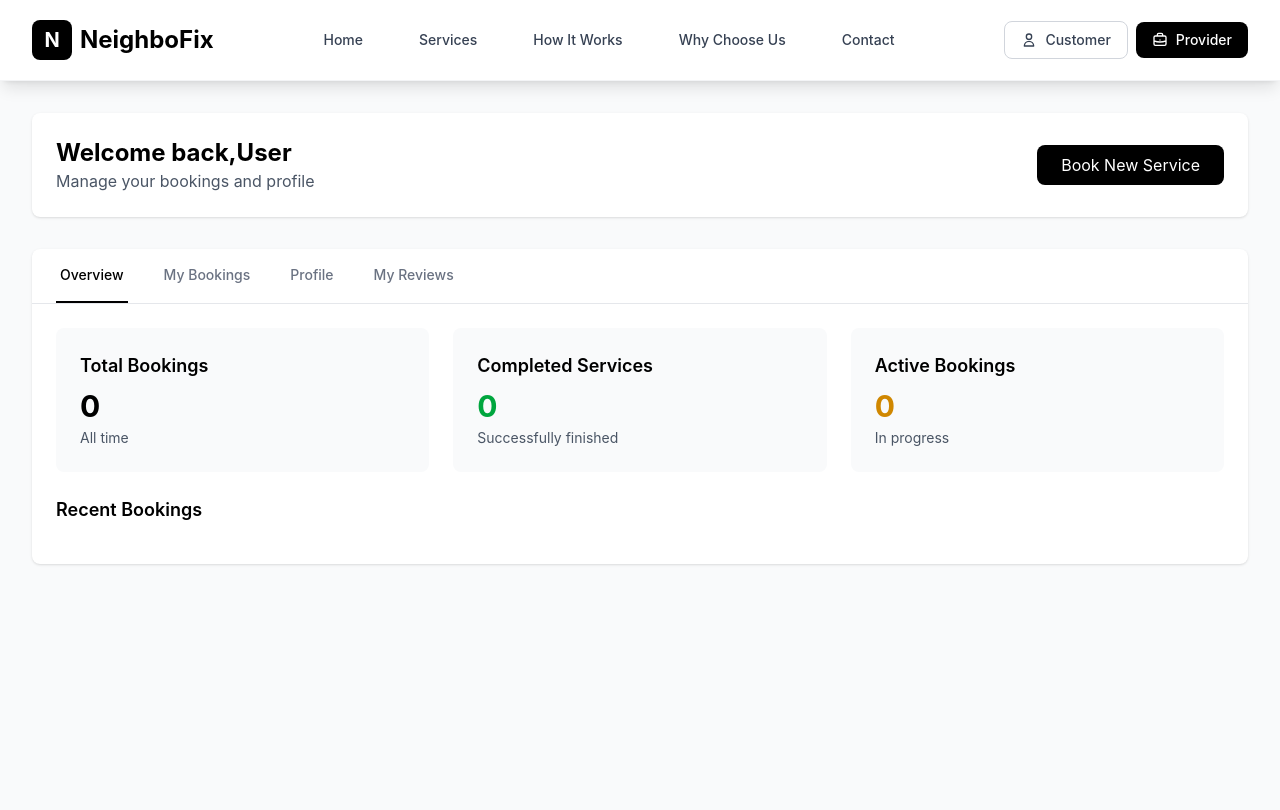
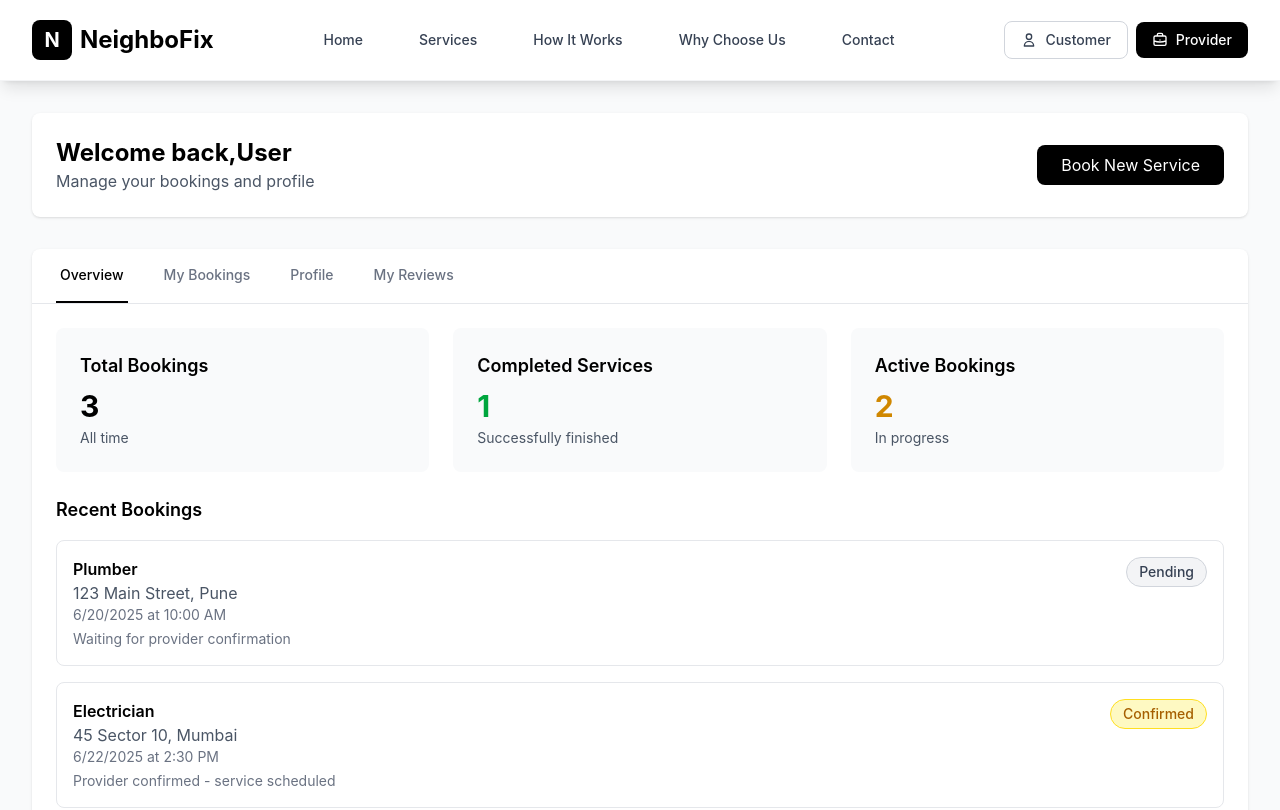
Before and after one commit to ARIngale/NeighboFix, a React (Vite) app in the folder Frontend/: page /customer-dashboard in a window 1280 px wide. Shown: the top 810 px of the page. Built offline with nearby package versions, Linux system fonts and the light colour scheme.

Commit message:
Overview tab updated in CustomerDashboard page

```diff
--- a/Frontend/src/pages/CustomerDashboard.jsx
+++ b/Frontend/src/pages/CustomerDashboard.jsx
@@ -1,12 +1,77 @@
 "use client"
 
-import { useState } from "react"
+import { useEffect, useState } from "react"
 import { Link } from "react-router-dom"
 
+const sampleData = [
+    {
+      _id: "1",
+      serviceName: "Plumber",
+      address: "123 Main Street, Pune",
+      preferredDate: "2025-06-20",
+      preferredTime: "10:00 AM",
+      status: "pending",
+    },
+    {
+      _id: "2",
+      serviceName: "Electrician",
+      address: "45 Sector 10, Mumbai",
+      preferredDate: "2025-06-22",
+      preferredTime: "2:30 PM",
+      status: "confirmed",
+    },
+    {
+      _id: "3",
+      serviceName: "AC Repair",
+      address: "Flat 501, Skyline Residency, Nagpur",
+      preferredDate: "2025-06-25",
+      preferredTime: "5:00 PM",
+      status: "completed",
+    },
+  ];
 
 const CustomerDashboard = () => {
   const [activeTab, setActiveTab] = useState("overview")
+  const [bookings, setBookings] = useState([]);
 
+    useEffect(() => {
+        setBookings(sampleData);
+    },[])
+
+    const getStatusColor = (status) => {
+        switch (status) {
+          case "completed":
+            return "text-green-700 bg-green-100 border border-green-300";
+          case "in-progress":
+            return "text-blue-700 bg-blue-100 border border-blue-300";
+          case "confirmed":
+            return "text-yellow-700 bg-yellow-100 border border-yellow-300";
+          case "pending":
+            return "text-gray-700 bg-gray-100 border border-gray-300";
+          case "cancelled":
+            return "text-red-700 bg-red-100 border border-red-300";
+          default:
+            return "text-gray-700 bg-gray-50 border border-gray-200";
+        }
+      };
+
+
+      const getStatusMessage = (status) => {
+        switch (status) {
+          case "pending":
+            return "Waiting for provider confirmation"
+          case "confirmed":
+            return "Provider confirmed - service scheduled"
+          case "in-progress":
+            return "Service is currently in progress"
+          case "completed":
+            return "Service completed successfully"
+          case "cancelled":
+            return "Service was cancelled"
+          default:
+            return status
+        }
+      }
   return (
     <div className="min-h-screen bg-gray-50 py-8">
       <div className="max-w-7xl mx-auto px-4 sm:px-6 lg:px-8">
@@ -52,32 +117,55 @@ const CustomerDashboard = () => {
           </div>
 
           <div className="p-6">
+
             {/* Overview Tab */}
             {activeTab === "overview" && (
               <div className="space-y-6">
-                <div className="grid grid-cols-1 md:grid-cols-3 gap-6">
+                 <div className="grid grid-cols-1 md:grid-cols-3 gap-6">
                   <div className="bg-gray-50 p-6 rounded-lg">
                     <h3 className="text-lg font-semibold text-black mb-2">Total Bookings</h3>
-                    <p className="text-3xl font-bold text-black">0</p>
+                    <p className="text-3xl font-bold text-black">{bookings.length}</p>
                     <p className="text-sm text-gray-600 mt-1">All time</p>
                   </div>
                   <div className="bg-gray-50 p-6 rounded-lg">
                     <h3 className="text-lg font-semibold text-black mb-2">Completed Services</h3>
                     <p className="text-3xl font-bold text-green-600">
-                      0
+                      {bookings.filter((b) => b.status === "completed").length}
                     </p>
                     <p className="text-sm text-gray-600 mt-1">Successfully finished</p>
                   </div>
                   <div className="bg-gray-50 p-6 rounded-lg">
                     <h3 className="text-lg font-semibold text-black mb-2">Active Bookings</h3>
                     <p className="text-3xl font-bold text-yellow-600">
-                     0
+                      {bookings.filter((b) => ["pending", "confirmed", "in-progress"].includes(b.status)).length}
                     </p>
                     <p className="text-sm text-gray-600 mt-1">In progress</p>
                   </div>
                 </div>
-                <h3 className="text-lg font-semibold text-black mb-4">Recent Bookings</h3>
-
+                <div>
+                  <h3 className="text-lg font-semibold text-black mb-4">Recent Bookings</h3>
+                  <div className="space-y-4">
+                    {bookings.slice(0, 3).map((booking) => (
+                      <div key={booking._id} className="border border-gray-200 rounded-lg p-4">
+                        <div className="flex justify-between items-start">
+                          <div>
+                            <h4 className="font-semibold text-black">{booking.serviceName}</h4>
+                            <p className="text-gray-600">{booking.address}</p>
+                            <p className="text-sm text-gray-500">
+                              {new Date(booking.preferredDate).toLocaleDateString()} at {booking.preferredTime}
+                            </p>
+                            <p className="text-sm text-gray-500 mt-1">{getStatusMessage(booking.status)}</p>
+                          </div>
+                          <span
+                            className={`px-3 py-1 rounded-full text-sm font-medium ${getStatusColor(booking.status)}`}
+                            >
+                            {booking.status.charAt(0).toUpperCase() + booking.status.slice(1)}
+                          </span>
+                        </div>
+                      </div>
+                    ))}
+                  </div>
+                </div>
               </div>
             )}
 
```
